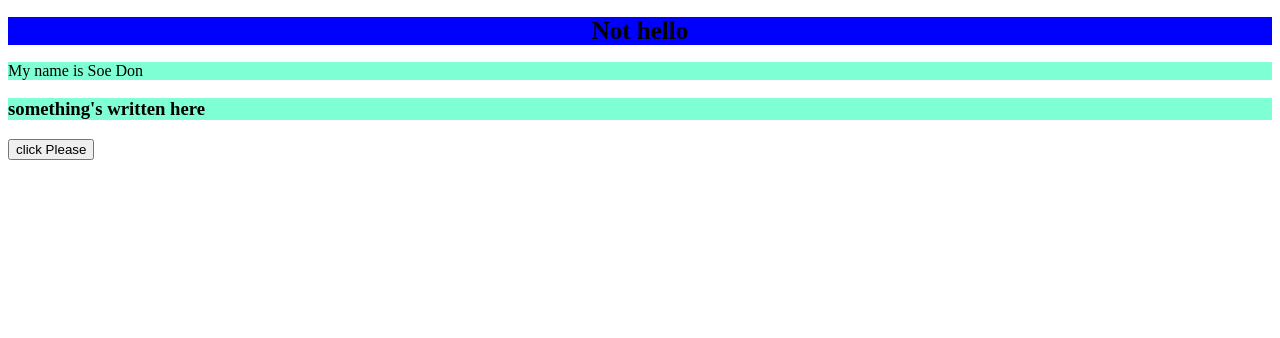
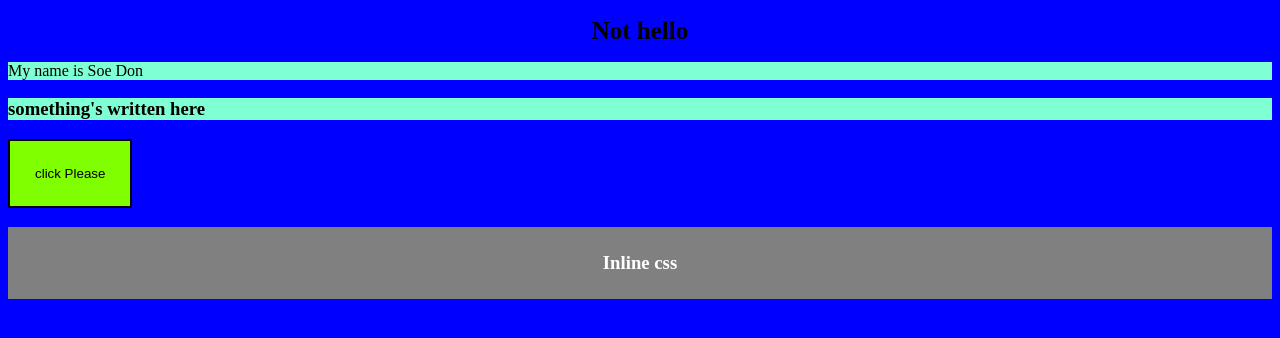
Before and after one commit to Rajat-web-server/Javascript-Practice, a plain HTML site: page DOM/DOM3.html in a window 1280 px wide. Drawn offline with Linux system fonts and the light colour scheme.

Commit message:
CSS manipulation using DOM completed

```diff
--- a/DOM/DOM3.html
+++ b/DOM/DOM3.html
@@ -14,6 +14,10 @@
         </h3>
     </div>
     <button id="button">click Please</button>
+
+    <div>
+        <h3 class="inlineStyle" id="inline">Inline css</h3>
+    </div>
 
     <style>
         .color_{
@@ -36,6 +40,11 @@
             background-color: chartreuse;
             border: 2px solid black;
         }
+
+        .inlineStyle
+      {
+        background-color: cornflowerblue; padding: 25px; text-align: center;
+      }
     </style>
 
     <script>
@@ -52,6 +61,25 @@
         console.log(some);
         some.classList.add("color_");
 
+        let el_3 = document.getElementById("button");
+        console.log(el_3);
+        el_3.classList.add("button")
+
+        let el_4 = document.getElementById("inline");
+        el_4.classList.remove("inlineStyle");
+        el_4.style.backgroundColor="grey";
+        el_4.style.color="white";
+        el_4.style.padding="25px";
+        el_4.style.textAlign="center";
+        console.log(el_4.parentElement) ;
+
+        some.parentElement.style.backgroundColor="blue";
+
+        some.setAttribute('some','23');
+        /* some.remove(); */
+        /* It removes the whole element from DOM */
+
+
     </script>
 </body>
 </html>
```
